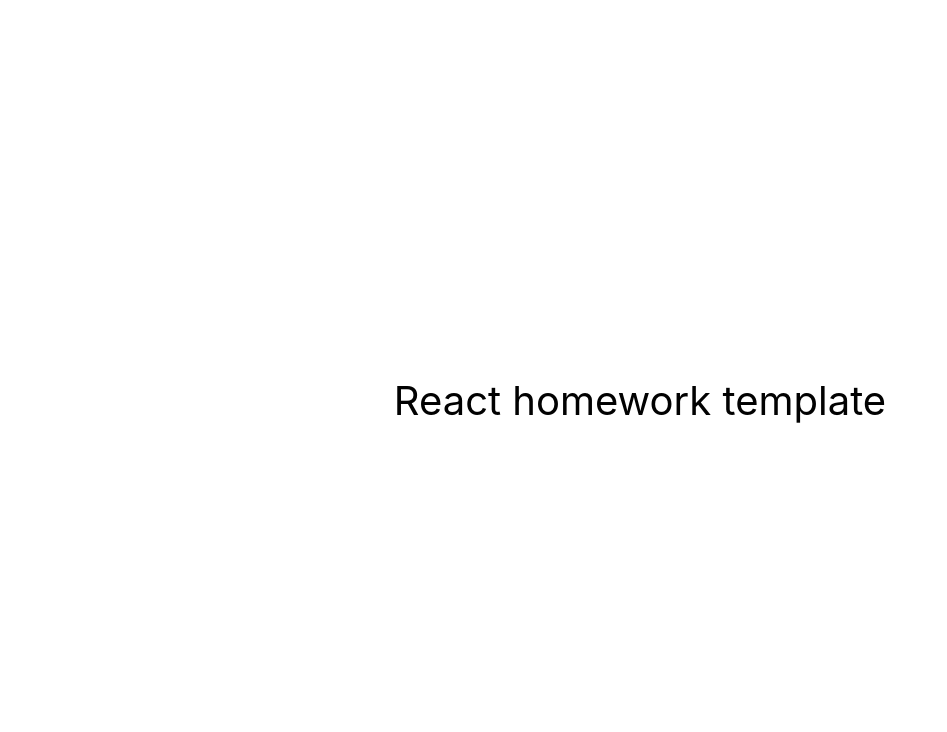
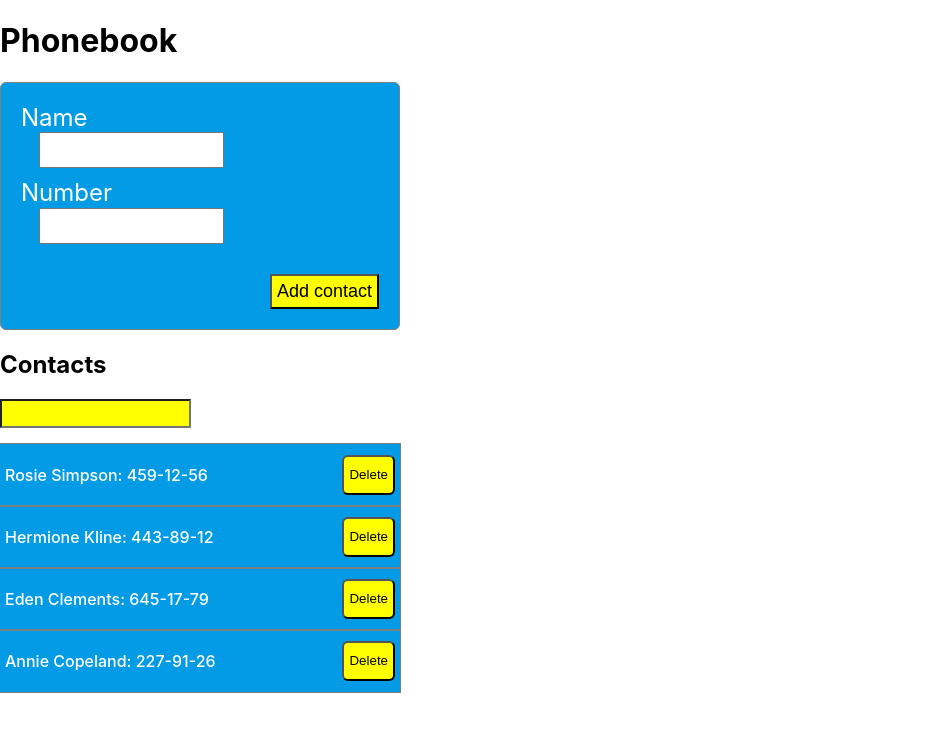
Before and after one commit to iSteffan/goit-react-hw-03-phonebook, a React (Create React App) app: page / in a window 1280 px wide. Shown: the top 732 px of the page, without its empty margins (0-947 px from the left). Built offline with nearby package versions, Linux system fonts and the light colour scheme.

Commit message:
transfer files from HW2

```diff
--- a/src/components/App.jsx
+++ b/src/components/App.jsx
@@ -1,16 +1,72 @@
-export const App = () => {
-  return (
-    <div
-      style={{
-        height: '100vh',
-        display: 'flex',
-        justifyContent: 'center',
-        alignItems: 'center',
-        fontSize: 40,
-        color: '#010101'
-      }}
-    >
-      React homework template
-    </div>
-  );
-};
+import { Component } from 'react';
+import { ContactForm } from './ContactForm/ContactForm';
+import { ContactList } from './ContactList/ContactList';
+import { Filter } from './Filter/Filter';
+import { nanoid } from 'nanoid';
+
+export class App extends Component {
+  state = {
+    contacts: [
+      { id: 'id-1', name: 'Rosie Simpson', number: '459-12-56' },
+      { id: 'id-2', name: 'Hermione Kline', number: '443-89-12' },
+      { id: 'id-3', name: 'Eden Clements', number: '645-17-79' },
+      { id: 'id-4', name: 'Annie Copeland', number: '227-91-26' },
+    ],
+    filter: '',
+  };
+
+  formSubmitHandler = data => {
+    const id = nanoid();
+    const dataArr = { ...data, id };
+    console.log(dataArr);
+
+    if (
+      this.state.contacts.some(
+        contact => contact.name.toLowerCase() === dataArr.name.toLowerCase()
+      )
+    ) {
+      alert(`${dataArr.name} is already in contacts`);
+    } else {
+      this.setState(prevState => ({
+        contacts: [...prevState.contacts, dataArr],
+      }));
+    }
+  };
+
+  handleInputChange = evt => {
+    this.setState({ [evt.currentTarget.name]: evt.currentTarget.value });
+  };
+
+  filter = () => {
+    const { contacts, filter } = this.state;
+    const filteredContacts = contacts.filter(contact =>
+      contact.name.toLowerCase().includes(filter.toLowerCase())
+    );
+
+    return filteredContacts;
+  };
+
+  deleteContact = id => {
+    const { contacts } = this.state;
+    const deletedContactById = contacts.filter(contact => contact.id !== id);
+    this.setState({ contacts: deletedContactById });
+  };
+
+  render() {
+    return (
+      <div>
+        <h1>Phonebook</h1>
+        <ContactForm onSubmit={this.formSubmitHandler} />
+        <h2>Contacts</h2>
+        <Filter
+          filter={this.state.filter}
+          handleInputChange={this.handleInputChange}
+        ></Filter>
+        <ContactList
+          contacts={this.filter()}
+          onDelete={this.deleteContact}
+        ></ContactList>
+      </div>
+    );
+  }
+}
--- /dev/null
+++ b/src/components/ContactForm/ContactForm.jsx
@@ -0,0 +1,63 @@
+import { Component } from 'react';
+import { Form, Label, Input, Btn } from './ContactForm.styled';
+// import PropTypes from 'prop-types';
+
+export class ContactForm extends Component {
+  state = {
+    name: '',
+    number: '',
+  };
+
+  handleInputChange = evt => {
+    this.setState({ [evt.currentTarget.name]: evt.currentTarget.value });
+  };
+
+  handleSubmit = evt => {
+    evt.preventDefault();
+    this.props.onSubmit(this.state);
+
+    this.reset();
+  };
+
+  reset = () => {
+    this.setState({ name: '', number: '' });
+  };
+
+  render() {
+    return (
+      <Form onSubmit={this.handleSubmit}>
+        <Label>
+          Name
+          <br />
+          <Input
+            value={this.state.name}
+            type="text"
+            name="name"
+            pattern="^[a-zA-Zа-яА-Я]+(([' -][a-zA-Zа-яА-Я ])?[a-zA-Zа-яА-Я]*)*$"
+            title="Name may contain only letters, apostrophe, dash and spaces. For example Adrian, Jacob Mercer, Charles de Batz de Castelmore d'Artagnan"
+            required
+            onChange={this.handleInputChange}
+          />
+        </Label>
+        <Label>
+          Number
+          <br />
+          <Input
+            value={this.state.number}
+            type="tel"
+            name="number"
+            pattern="\+?\d{1,4}?[-.\s]?\(?\d{1,3}?\)?[-.\s]?\d{1,4}[-.\s]?\d{1,4}[-.\s]?\d{1,9}"
+            title="Phone number must be digits and can contain spaces, dashes, parentheses and can start with +"
+            required
+            onChange={this.handleInputChange}
+          />
+        </Label>
+        <Btn type="submit">Add contact</Btn>
+      </Form>
+    );
+  }
+}
+
+// Notification.propTypes = {
+//     message: PropTypes.string.isRequired,
+// };
--- /dev/null
+++ b/src/components/ContactForm/ContactForm.styled.jsx
@@ -0,0 +1,34 @@
+import styled from 'styled-components';
+
+export const Form = styled.form`
+  box-sizing: border-box;
+  display: inline-flex;
+  flex-direction: column;
+  gap: 10px;
+  padding: 20px;
+
+  width: 400px;
+  background-color: #039be5;
+  border: 1px solid gray;
+  border-radius: 6px;
+`;
+
+export const Label = styled.label`
+  font-size: 24px;
+  color: white;
+`;
+
+export const Input = styled.input`
+  margin-left: 18px;
+  height: 30px;
+`;
+
+export const Btn = styled.button`
+  display: inline-block;
+  padding: 5px;
+  margin-left: auto;
+  margin-top: 20px;
+
+  font-size: 18px;
+  background-color: yellow;
+`;
--- /dev/null
+++ b/src/components/ContactList/ContactList.jsx
@@ -0,0 +1,26 @@
+import { List, ListItem, Btn, Contact } from './ContactList.styled';
+import PropTypes from 'prop-types';
+
+export const ContactList = ({ contacts, onDelete }) => {
+  return (
+    <List>
+      {contacts.map(contact => {
+        return (
+          <ListItem key={contact.id}>
+            <Contact>
+              {contact.name}: <span>{contact.number}</span>
+            </Contact>
+            <Btn type="button" onClick={() => onDelete(contact.id)}>
+              Delete
+            </Btn>
+          </ListItem>
+        );
+      })}
+    </List>
+  );
+};
+
+ContactList.propTypes = {
+  contacts: PropTypes.array.isRequired,
+  onDelete: PropTypes.func.isRequired,
+};
--- /dev/null
+++ b/src/components/ContactList/ContactList.styled.jsx
@@ -0,0 +1,28 @@
+import styled from 'styled-components';
+
+export const List = styled.ul`
+  width: 400px;
+  list-style: none;
+  padding: 0;
+`;
+
+export const ListItem = styled.li`
+  display: flex;
+  align-items: center;
+  justify-content: space-between;
+  padding: 5px;
+  background-color: #039be5;
+  outline: 1px solid gray;
+`;
+
+export const Btn = styled.button`
+  height: 40px;
+  padding: 5px;
+  background-color: yellow;
+  border-radius: 6px;
+`;
+
+export const Contact = styled.p`
+  color: white;
+  font-weight: 500;
+`;
--- /dev/null
+++ b/src/components/Filter/Filter.jsx
@@ -0,0 +1,21 @@
+import PropTypes from 'prop-types';
+import { Input } from './Filter.styled';
+
+export const Filter = ({ handleInputChange, filter }) => {
+  return (
+    <Input
+      value={filter}
+      type="text"
+      name="filter"
+      pattern="^[a-zA-Zа-яА-Я]+(([' -][a-zA-Zа-яА-Я ])?[a-zA-Zа-яА-Я]*)*$"
+      title="Name may contain only letters, apostrophe, dash and spaces. For example Adrian, Jacob Mercer, Charles de Batz de Castelmore d'Artagnan"
+      required
+      onChange={handleInputChange}
+    />
+  );
+};
+
+Filter.propTypes = {
+  handleInputChange: PropTypes.func.isRequired,
+  filter: PropTypes.string.isRequired,
+};
--- /dev/null
+++ b/src/components/Filter/Filter.styled.jsx
@@ -0,0 +1,6 @@
+import styled from 'styled-components';
+
+export const Input = styled.input`
+  padding: 5px;
+  background-color: yellow;
+`;
```
